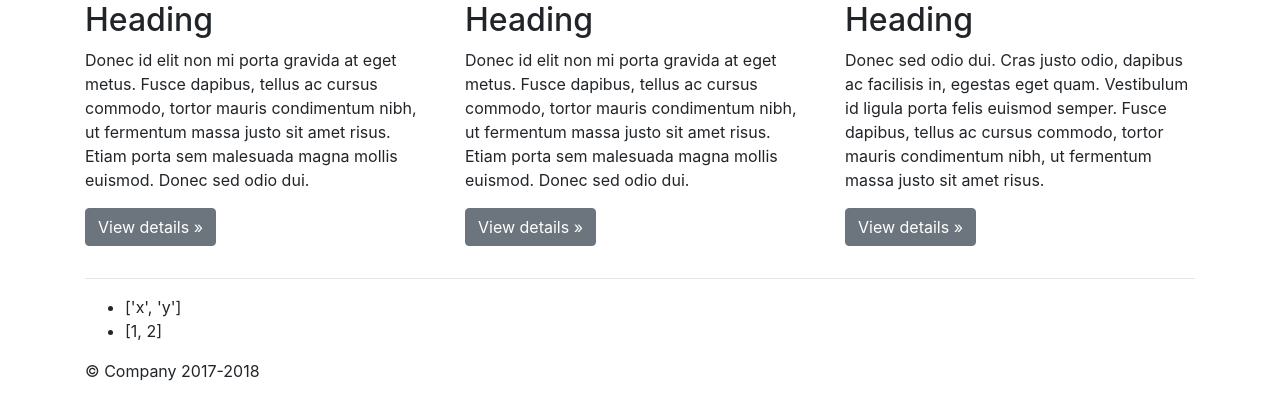
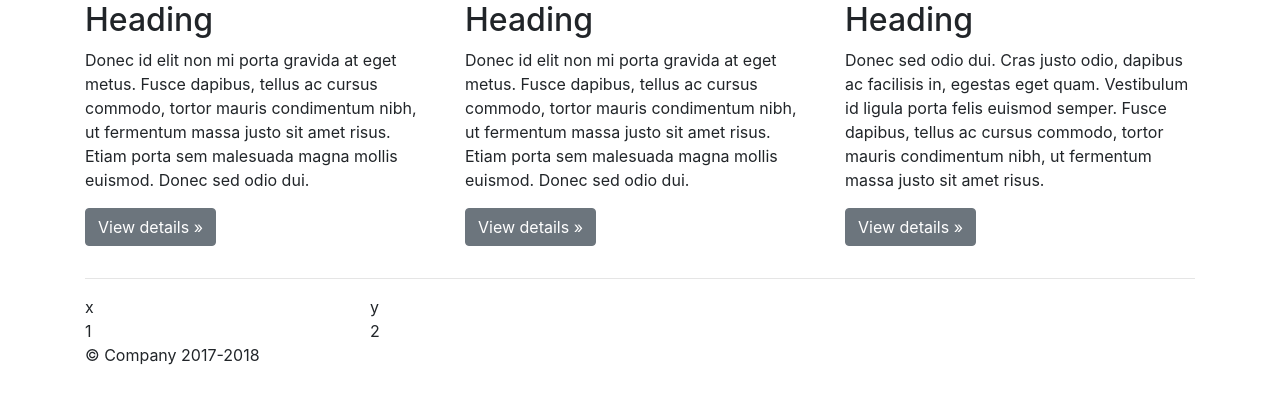
Before and after one commit to kaustubhsingh/palmsprings, a Flask app: page / in a window 1280 px wide. Shown: the part 357-777 px from the top of the page. Run offline with Flask 2, Linux system fonts and the light colour scheme; some libraries are stand-ins or nearby versions.

Commit message:
additions or edits

```diff
--- a/templates/index.html
+++ b/templates/index.html
@@ -95,13 +95,16 @@
 
     </main>
 
-    <div class="container table">
+    <div class="container">
 
-      <ul>
-        {% for n in data %}
-        <li>{{n}}</li>
+{% for row in data %}
+    <div class="row">
+        {% for item in row %}
+            <div class="col-md-3">{{ item }}</div>
         {% endfor %}
-      </ul>
+    </div>
+{% endfor %}
+
     </div>
 
     <footer class="container">
```
